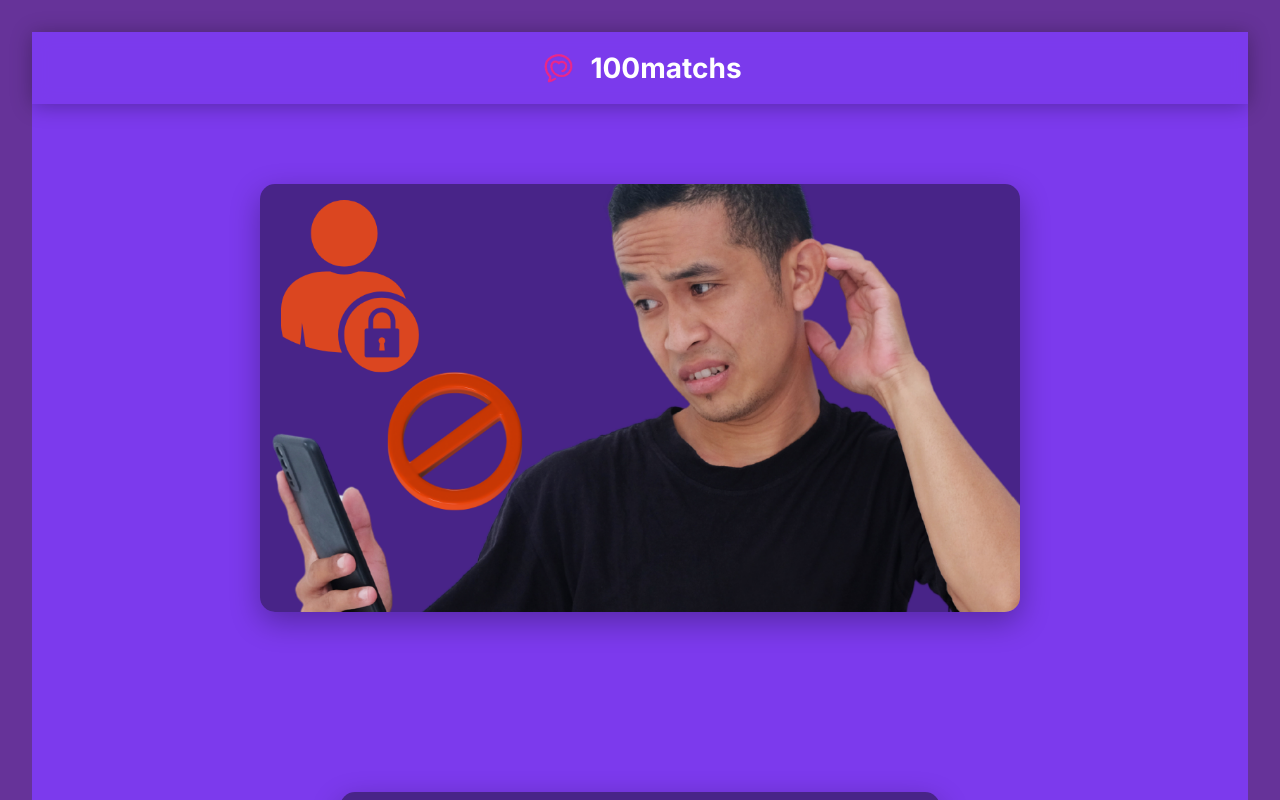
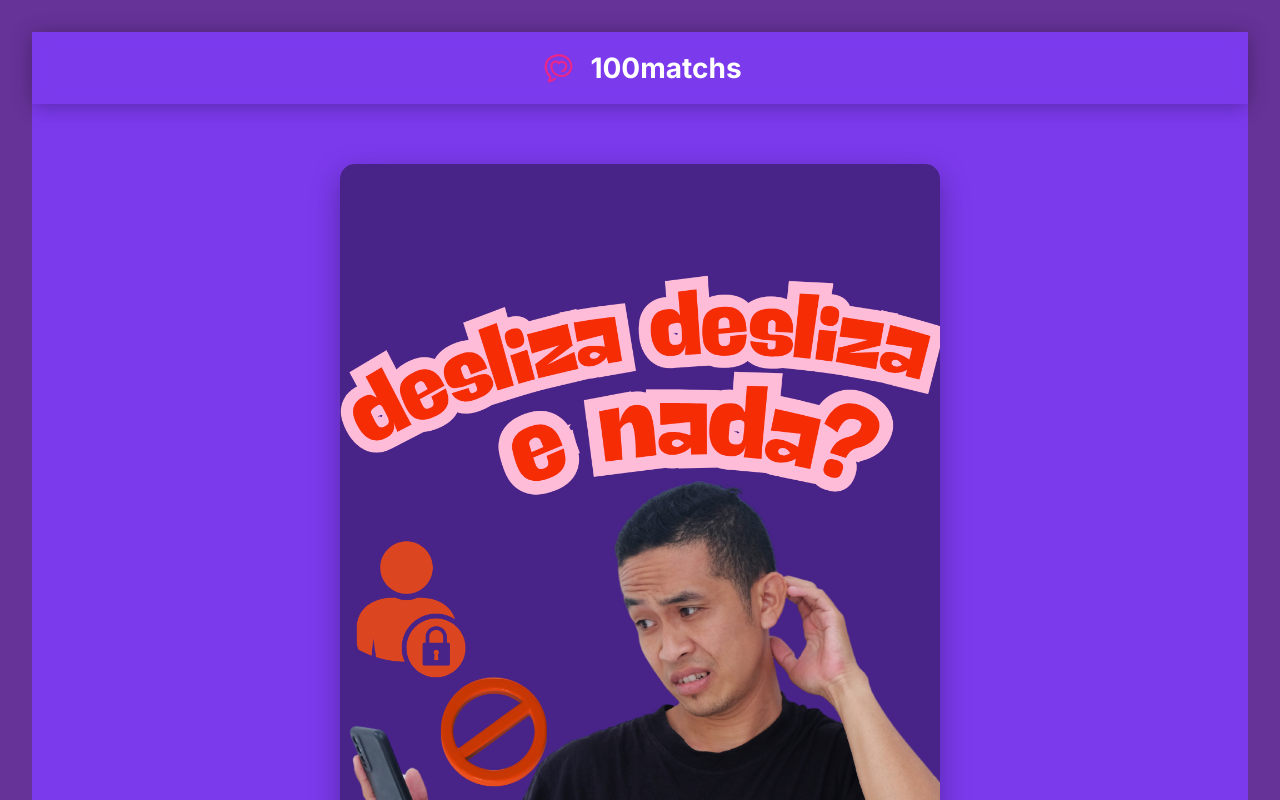
Before and after one commit to rodrigokrapp/100matchs, a React (Vite) app: page / in a window 1280 px wide. Shown: the top 800 px of the page. Built offline with nearby package versions, Linux system fonts and the light colour scheme.

Commit message:
Deploy: Correções finais e otimizações

```diff
--- a/src/pages/HomePage.tsx
+++ b/src/pages/HomePage.tsx
@@ -194,14 +194,6 @@ const HomePage: React.FC = () => {
       </header>
 
       <main>
-        <section style={styles.hero}>
-          <div style={styles.heroBanner}>
-            <div style={styles.heroOverlay}>
-              {/* Banner apenas com imagem, sem texto */}
-            </div>
-          </div>
-        </section>
-
         <section style={styles.imagesSection}>
           {/* Banner principal com botão abaixo */}
           <div style={styles.imageContainer}>
```
